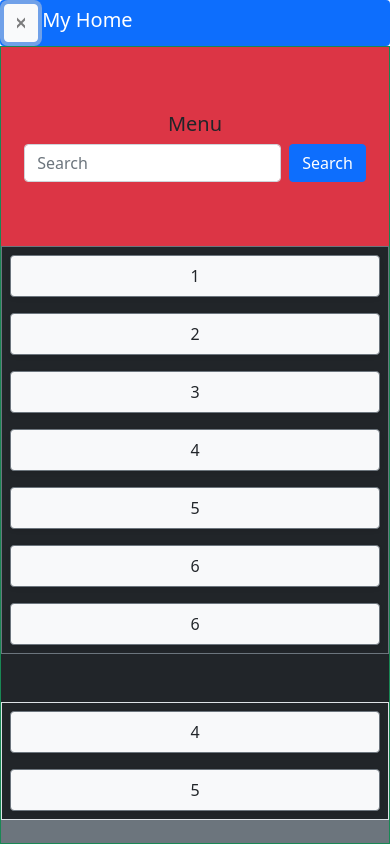
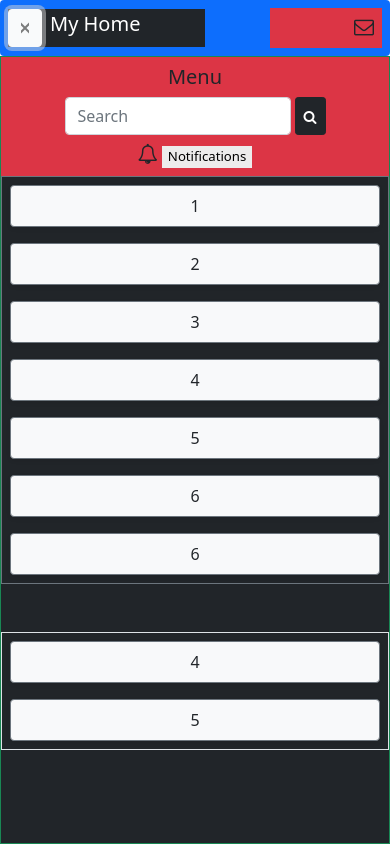
Before and after one commit to MahmoudHegazi/flex_jquery_aside_bs5, a plain HTML site: page index.html in a window 390 px wide. Both pictures are taken after a click on the button 23 px from the left and 23 px from the top of the page. Drawn offline with nearby package versions, Linux system fonts and the light colour scheme.

Commit message:
Update index.html

```diff
--- a/index.html
+++ b/index.html
@@ -12,6 +12,69 @@
   html, body{
     height: 100%;
   }
+
+  .menu-link{
+    cursor: pointer;
+  }
+  .menu-link:hover{
+    background: #b6e6e6 !important;
+  }
+
+
+/* notifcation dropdown start */
+.notifications_btn {
+  background-color: #edecec;
+  cursor: pointer;
+  color: black;
+  font-size: 0.825rem;
+  border: none;
+
+}
+
+.notifications_menu {
+  position: relative;
+  display: inline-block;
+}
+
+.notifications-content {
+  display: none;
+  position: absolute;
+  background-color: #f1f1f1;
+  width: max-content;
+  max-width: 240px;
+  min-width: 160px;
+  box-shadow: 0px 8px 16px 0px rgba(0,0,0,0.2);
+  z-index: 1;
+  overflow: hidden;
+
+}
+
+.notifications-content a {
+  color: black;
+  padding: 6px 10px;
+  text-decoration: none;
+  display: block;
+  max-height: 40px;
+  line-height: 32px;
+  word-wrap: normal;
+  overflow: hidden;
+
+}
+
+.notifications-content a:hover {background-color: #ddd;}
+
+.notifications_menu:hover .notifications-content {display: block;}
+
+.notifications_menu:hover .notifications_btn {background-color: #e2f6ed;}
+
+/* notifcation dropdown end */
+
+.noti_comp{
+  width: max-content;
+  width: 30%;
+}
+
+
   @media only screen and (max-width: 575px) {
      .navmenu_class{
          display: none;
@@ -21,25 +84,61 @@
   </style>
 </head>
 <body>
+
       <div class="d-flex flex-column h-100">
          <!-- top menu -->
-      <div class="p-1 bg-primary text-white rounded text-center d-flex justify-content-start align-items-center main_header">
-        <div>
+         <div class="p-2 bg-primary text-white rounded text-center d-flex justify-content-start align-items-center main_header">
+
+         <div class="flex-fill bg-dark">
+            <div class="bg-dark d-flex justify-content-start align-items-center gap-2">
                <button class="btn btn-light text-dark" id="navmenu_toggle"><i id="navicon" class="btn-close"></i></button>
                <span class="h5">My Home</span>
             </div>
+         </div>
+
+         <div class="flex-fill bg-info d-flex justify-content-center align-items-center" id="desktop_search_cnt">
+
+             <form class="d-flex w-75" id="desktop_search">
+                  <input class="form-control me-1" type="text" placeholder="Search">
+                  <button class="btn btn-dark btn-sm" type="button"><i class="fa fa-search"></i></button>
+              </form>
+
+         </div>
+
+
+         <div class="p-2 bg-danger d-flex justify-content-around align-items-center noti_comp">
+           <!-- Notifications menu start -->
+
+
+          <div id="desktop_notifications_cnt">
+            <div class="notifications_menu" id="desktop_notifications">
+             <i class="fa fa-bell-o text-dark" style="font-size:20px;"></i>
+               <button class="notifications_btn">Notifications</button>
+               <div class="notifications-content">
+                <a href="#">Link 11111111111 111111 111111aaa1111111111</a>
+                <a href="#">Link 2</a>
+                <a href="#">Link 3</a>
+               </div>
+            </div>
+          </div>
+          <div style="margin-left:auto !important;" class="ms-1">
+          <i class="fa fa-envelope-o text-dark" style="font-size:20px;"></i>
+          </div>
+
+<!-- Notifications menu end -->
+         </div>
+
+
          </div>
          <!-- top menu end -->
          <div class="p-0 m-0 main_content h-100 bg-warning d-flex align-items-stretch">
            <!-- aside -->
                <!-- aside menu -->
-        <div class="border border-success bg-secondary w-25 navmenu_class" id="navmenu">
-          <div class="container-fluid m-0 p-0 d-flex flex-column justify-content-center align-items-center p-2 h-25 bg-danger">
+               <div class="border border-success bg-dark w-25 navmenu_class" id="navmenu">
+                  <div class="container-fluid m-0 p-0 d-flex flex-column justify-content-start align-items-center p-2 bg-danger">
                      <h5>Menu</h5>
-            <form class="d-flex">
-              <input class="form-control me-2" type="text" placeholder="Search">
-              <button class="btn btn-primary" type="button">Search</button>
-            </form>
+                     <div class="container d-flex flex-column justify-content-center align-items-center gap-2" id="mobile_items">
+                     </div>
                   </div>
                   <!-- nav links start -->
                   <div class="d-flex flex-column bg-dark">
@@ -123,6 +222,28 @@
              mainContentFixer();
          };
 
+         const transferElmFromTo = (elm,to)=> {
+           const targetElm = $(`#${elm}`);
+           const toElm = $(`#${to}`);
+           if ($(`#${to} #${elm}`).length == 0){
+             toElm.append(targetElm);
+           }
+         };
+         // function to display nav items depend on the screen width
+         const navItemsFix = ()=>{
+           if ($(window).width() < 575){
+             // mobile
+             transferElmFromTo('desktop_search','mobile_items');
+             transferElmFromTo('desktop_notifications','mobile_items');
+           } else {
+             // desktop
+             transferElmFromTo('desktop_search','desktop_search_cnt');
+             transferElmFromTo('desktop_notifications','desktop_notifications_cnt');
+
+           }
+
+         };
+
          $(function() {
            $("#navmenu_toggle").on("click", ()=>{
              if (navAction == true){
@@ -146,6 +267,9 @@
            // media query work on it's own with width and this will display the correct icon so not let js work with width
            $( window ).resize(function() {iconFixer();});
 
+           // display navitems depend on the page width
+           navItemsFix();
+           $( window ).resize(function() {navItemsFix();});
          });
           //$("#navmenu_toggle").toggle(speed,easing,callback)
       </script>
```
Lines whose indentation alone changed are shown as unchanged.
